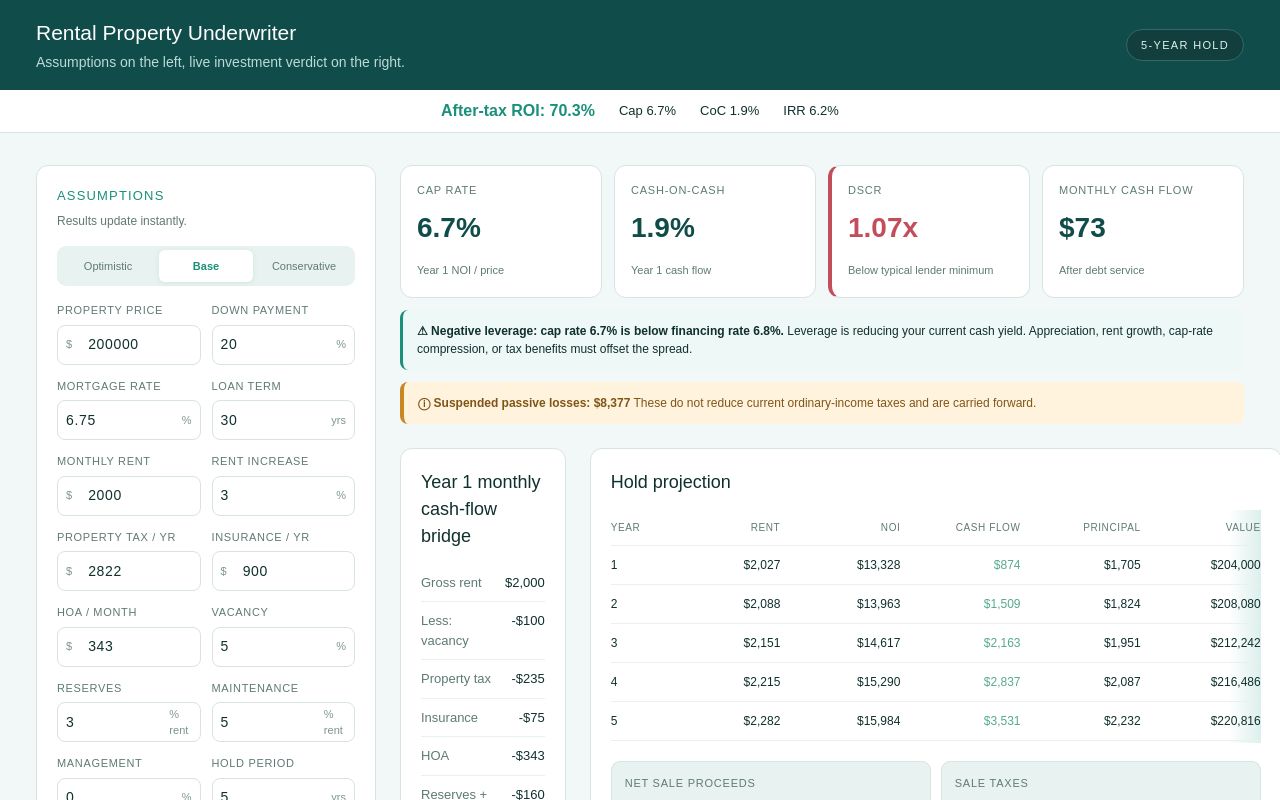
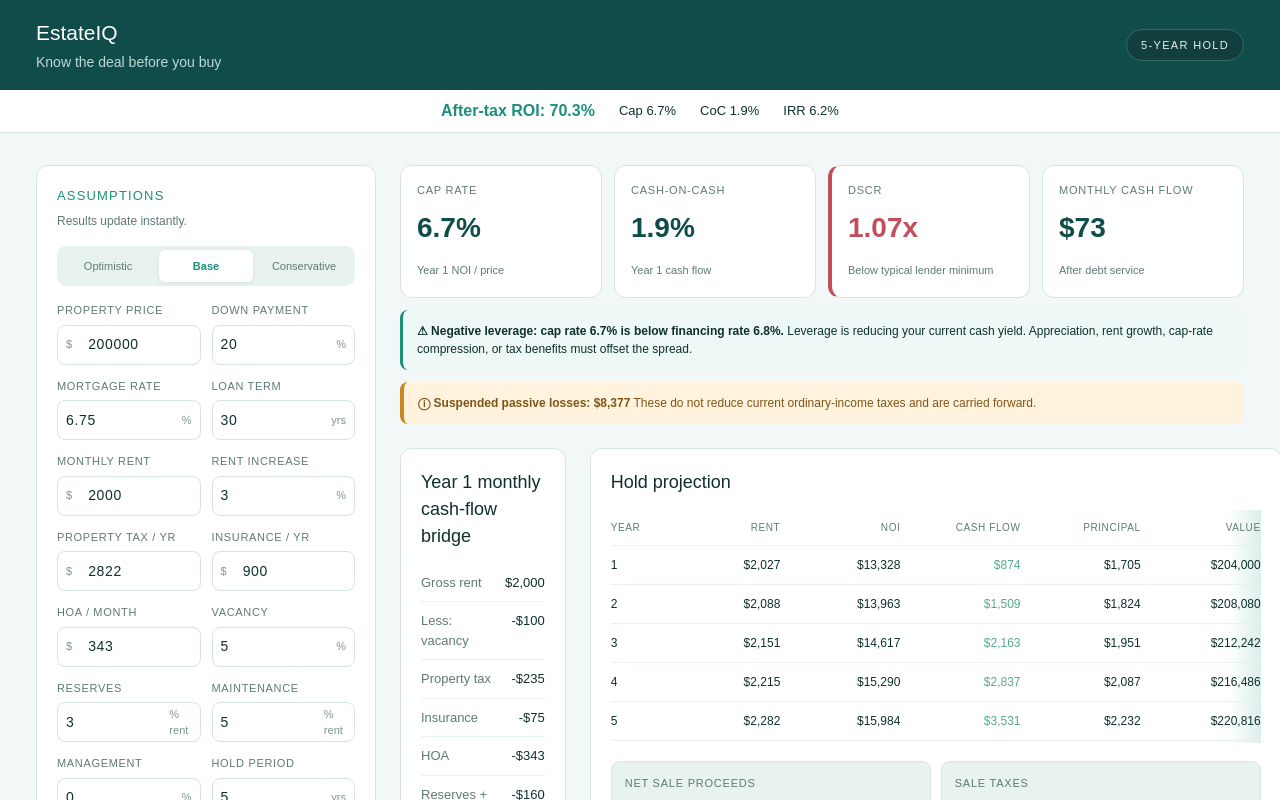
Before and after one commit to ginny-123/estateiq, a Next.js app: page / in a window 1280 px wide. Shown: the top 800 px of the page. Built offline with nearby package versions, Linux system fonts and the light colour scheme.

Commit message:
Update page.tsx

```diff
--- a/app/page.tsx
+++ b/app/page.tsx
@@ -140,7 +140,7 @@ export default function Home(){
   const roiLabel=v.exitStrategy==="1031"?"Economic ROI":"After-tax ROI";
   const openTab=(tab:MobileTab)=>{setMobileTab(tab);window.scrollTo({top:0,behavior:"smooth"});};
   return <main className={`mobile-tab-${mobileTab}`}>
-    <header className="app-header"><div><h1>Rental Property Underwriter</h1><p>Assumptions on the left, live investment verdict on the right.</p></div><span>{v.years}-YEAR HOLD</span></header>
+    <header className="app-header"><div><h1>EstateIQ</h1><p>Know the deal before you buy</p></div><span>{v.years}-YEAR HOLD</span></header>
     <div className="sticky-summary"><b>{roiLabel}: {percent(c.headlineRoi)}</b><span>Cap {percent(c.capRate)}</span><span>CoC {percent(c.coc)}</span><span>IRR {percent(c.marketIrr)}</span></div>
     <section className="dashboard">
       <aside className="panel assumptions mobile-pane mobile-inputs"><h2>Assumptions</h2><p>Results update instantly.</p><div className="scenario-toggle">{(["Optimistic","Base","Conservative"] as ScenarioName[]).map(x=><button className={scenario===x?"active":""} onClick={()=>applyScenario(x)} key={x}>{x}</button>)}</div><div className="fields">
```
